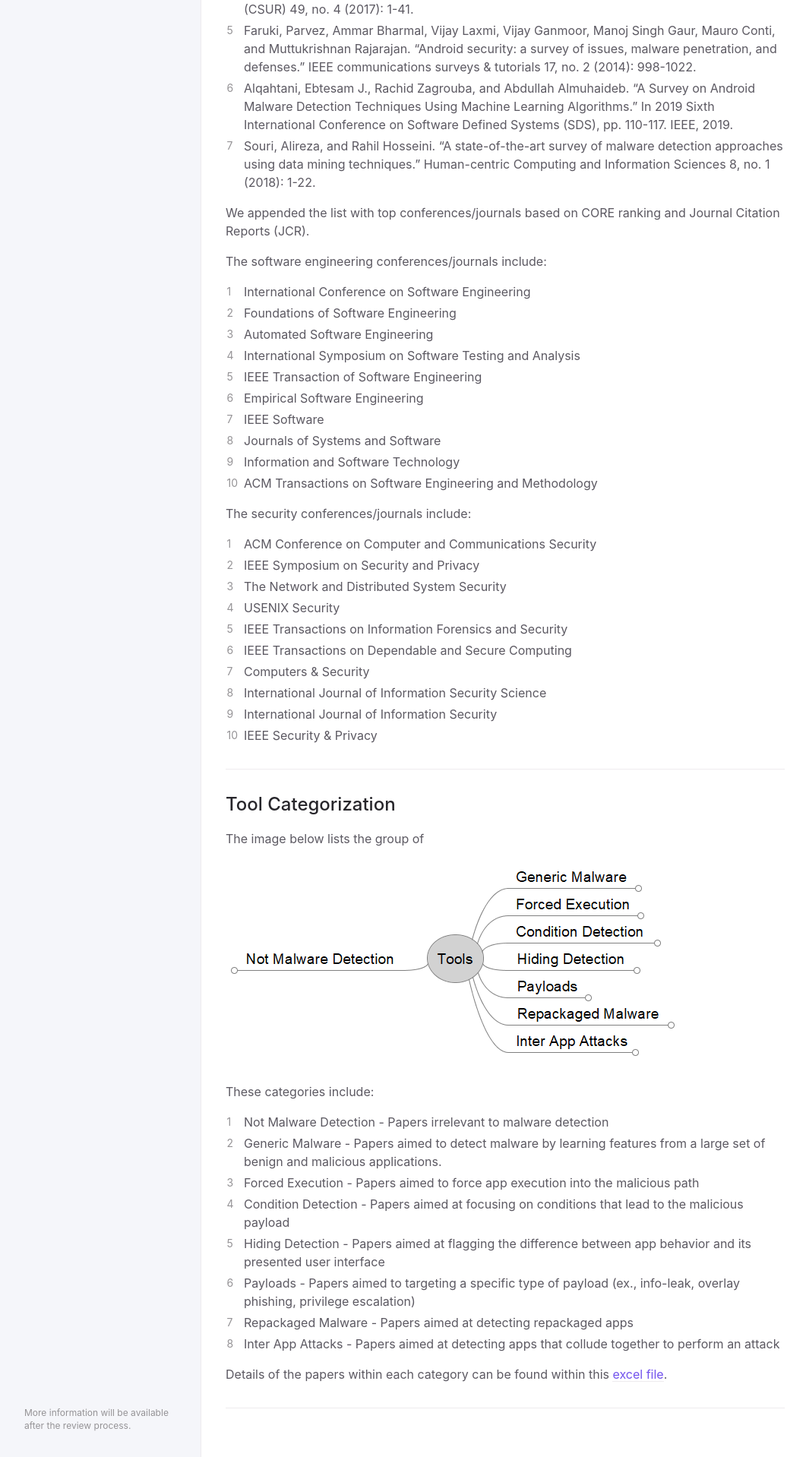
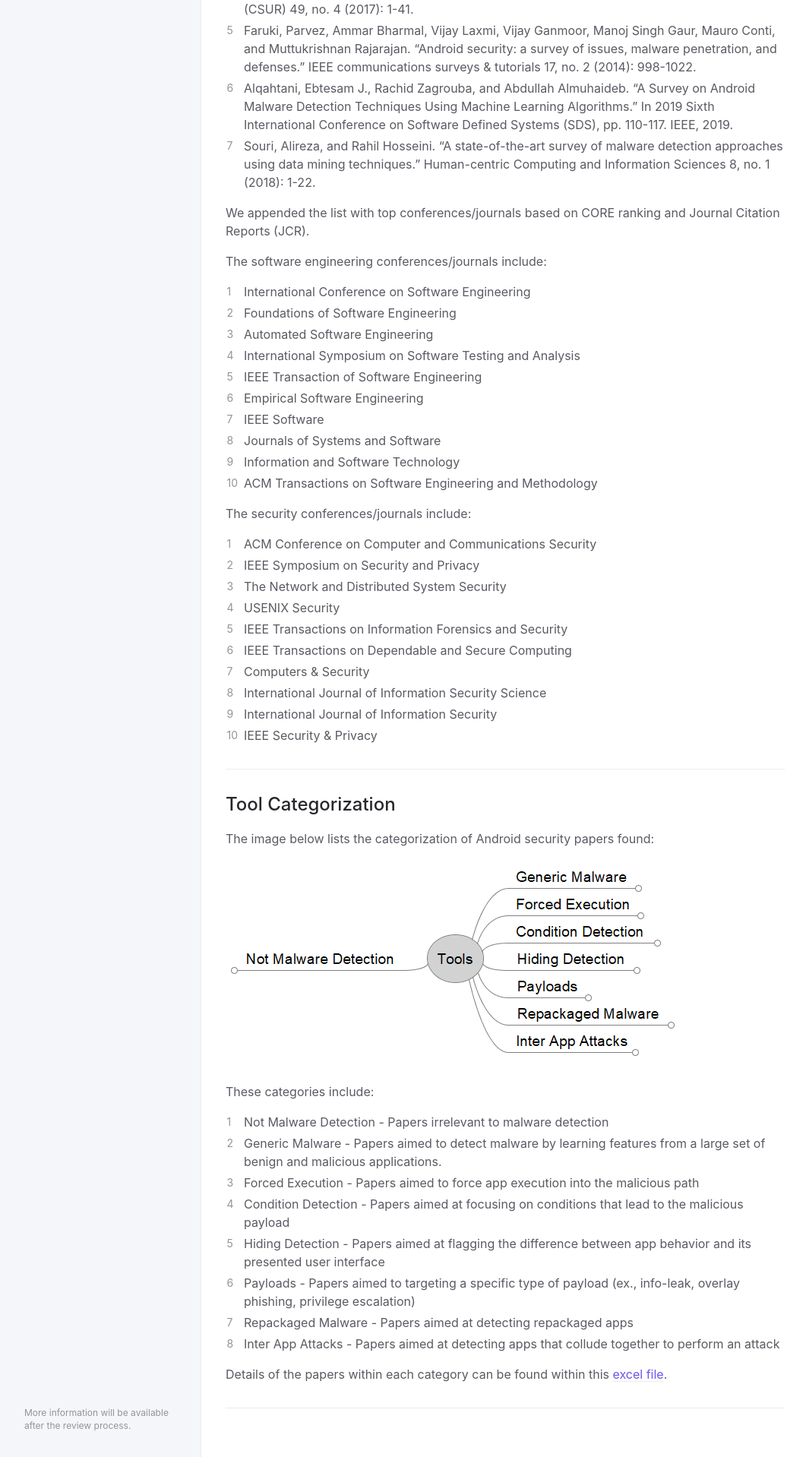
Before and after one commit to hello-from-anon-researcher/hello-from-anon-researcher.github.io, a Jekyll site: the page built from docs/toolcollection/toolcollection.md, in a window 1280 px wide. Shown: the part 691-2609 px from the top of the page at 76% size, without its empty margins (107-1168 px from the left). Built offline with Jekyll 4.4.1, drawn with Linux system fonts in a browser that asks for light colours.

Commit message:
update website

```diff
--- a/docs/toolcollection/toolcollection.md
+++ b/docs/toolcollection/toolcollection.md
@@ -58,7 +58,7 @@ The security conferences/journals include:
 
 ## Tool Categorization
 
-The image below lists the group of
+The image below lists the categorization of Android security papers found:
 
 ![](../img/tools_mind_map.png)
 
```
